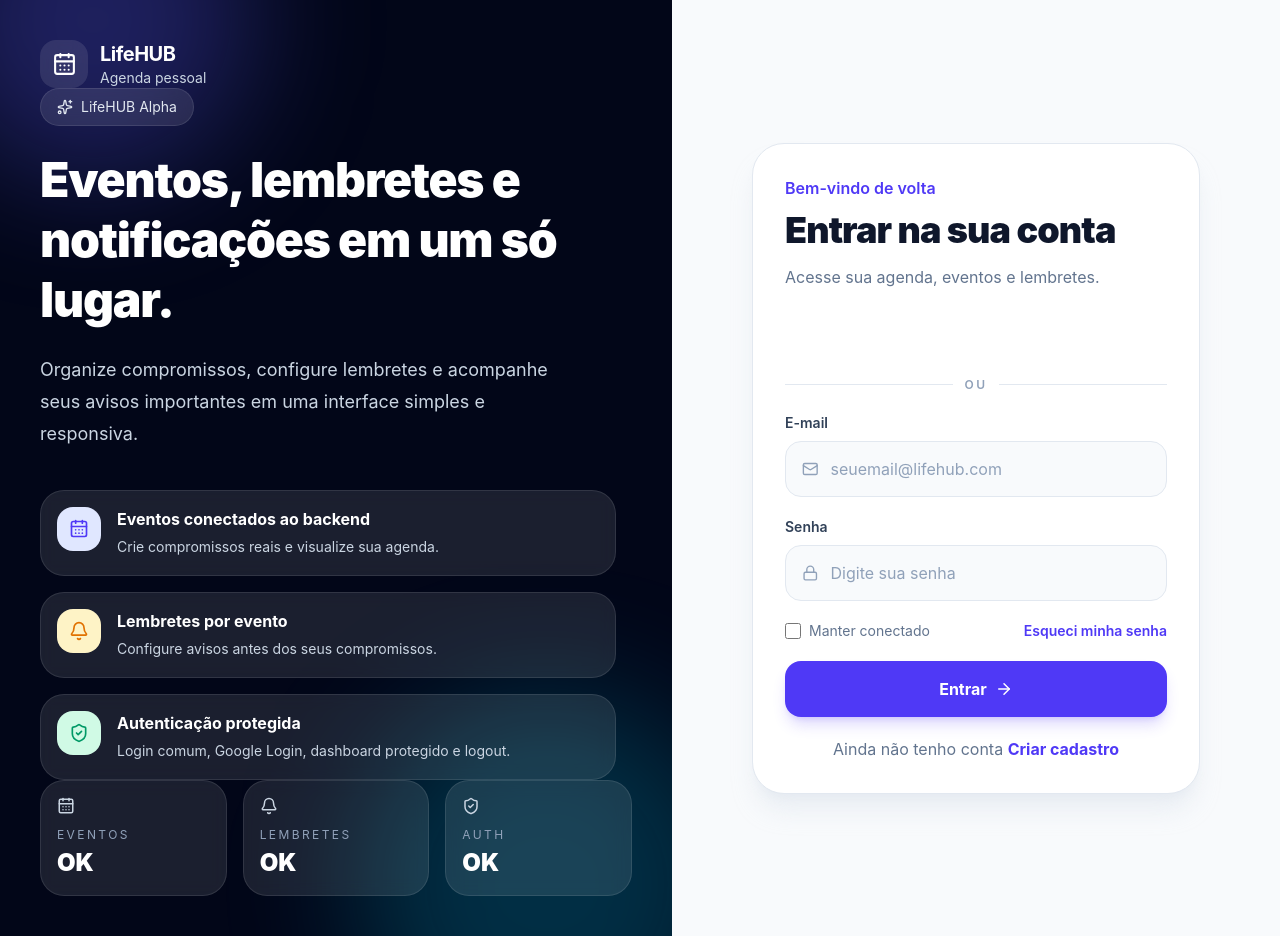
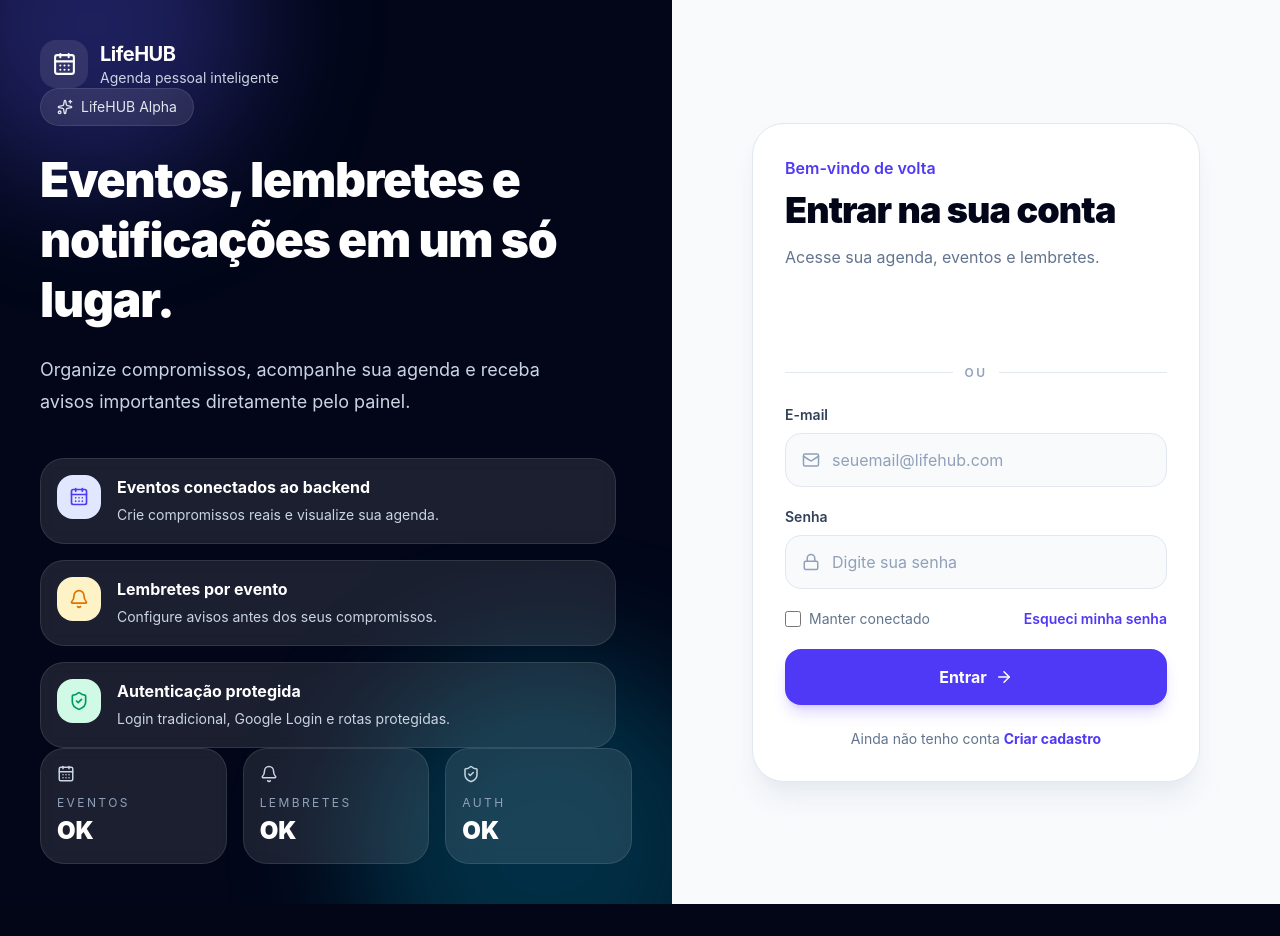
Before and after one commit to LukaoModesto/LifeHUB, a React (Vite) app in the folder frontend/: page /login in a window 1280 px wide. After the commit the page ends 904 px from the top, so only its background shows below. Built offline with nearby package versions, Linux system fonts and the light colour scheme; no server answers.

Commit message:
fix: improve mobile login layout

```diff
--- a/frontend/src/index.css
+++ b/frontend/src/index.css
@@ -19,3 +19,15 @@ body {
     radial-gradient(circle at bottom right, rgba(147, 51, 234, 0.16), transparent 30%),
     #020617;
 }
+
+html,
+body,
+#root {
+  min-height: 100%;
+  margin: 0;
+  background: #f8fafc;
+}
+
+body {
+  overflow-x: hidden;
+}
--- a/frontend/src/pages/LoginPage.tsx
+++ b/frontend/src/pages/LoginPage.tsx
@@ -82,8 +82,8 @@ function LoginPage() {
   }
 
   return (
-    <main className="min-h-[100dvh] bg-[#f8fafc] text-slate-900">
-      <div className="grid min-h-[100dvh] lg:grid-cols-[1.05fr_0.95fr]">
+    <main className="min-h-[100svh] overflow-x-hidden bg-[#f8fafc] text-slate-900">
+      <div className="grid min-h-[100svh] lg:grid-cols-[1.05fr_0.95fr]">
         <section className="relative hidden overflow-hidden bg-slate-950 px-10 py-10 text-white lg:flex lg:flex-col lg:justify-between">
           <div className="absolute left-[-10%] top-[-15%] h-80 w-80 rounded-full bg-indigo-500/30 blur-3xl" />
           <div className="absolute bottom-[-15%] right-[-10%] h-96 w-96 rounded-full bg-cyan-400/20 blur-3xl" />
@@ -95,7 +95,9 @@ function LoginPage() {
 
             <div>
               <h1 className="text-xl font-bold tracking-tight">LifeHUB</h1>
-              <p className="text-sm text-slate-300">Agenda pessoal</p>
+              <p className="text-sm text-slate-300">
+                Agenda pessoal inteligente
+              </p>
             </div>
           </div>
 
@@ -125,8 +127,8 @@ function LoginPage() {
               transition={{ duration: 0.45, delay: 0.16 }}
               className="mt-6 max-w-lg text-lg leading-8 text-slate-300"
             >
-              Organize compromissos, configure lembretes e acompanhe seus avisos
-              importantes em uma interface simples e responsiva.
+              Organize compromissos, acompanhe sua agenda e receba avisos
+              importantes diretamente pelo painel.
             </motion.p>
 
             <div className="mt-10 grid gap-4">
@@ -147,7 +149,7 @@ function LoginPage() {
               <UpdateCard
                 icon={<ShieldCheck size={20} />}
                 title="Autenticação protegida"
-                description="Login comum, Google Login, dashboard protegido e logout."
+                description="Login tradicional, Google Login e rotas protegidas."
                 color="success"
               />
             </div>
@@ -170,31 +172,35 @@ function LoginPage() {
           </div>
         </section>
 
-        <section className="flex min-h-[100dvh] items-center justify-center px-4 py-6 sm:px-5 sm:py-8 lg:px-8">
+        <section className="flex min-h-[100svh] items-start justify-center px-4 pb-[calc(1.5rem+env(safe-area-inset-bottom))] pt-6 sm:px-6 sm:py-10 lg:items-center lg:px-8">
           <motion.div
             initial={{ opacity: 0, y: 18 }}
             animate={{ opacity: 1, y: 0 }}
             transition={{ duration: 0.35 }}
             className="w-full max-w-md sm:max-w-lg lg:max-w-md"
           >
-            <div className="mb-6 flex items-center gap-3 lg:hidden">
-              <div className="flex h-14 w-14 items-center justify-center rounded-2xl bg-indigo-600 text-white shadow-lg shadow-indigo-600/20">
-                <CalendarDays size={27} />
+            <div className="mb-7 flex items-center gap-3 sm:mb-8 lg:hidden">
+              <div className="flex h-14 w-14 shrink-0 items-center justify-center rounded-2xl bg-indigo-600 text-white shadow-lg shadow-indigo-600/25 sm:h-16 sm:w-16">
+                <CalendarDays size={28} />
               </div>
 
               <div>
-                <h1 className="text-2xl font-black tracking-tight">LifeHUB</h1>
-                <p className="text-base text-slate-500">Agenda pessoal</p>
+                <h1 className="text-3xl font-black tracking-tight text-slate-900 sm:text-4xl">
+                  LifeHUB
+                </h1>
+                <p className="text-base text-slate-500 sm:text-lg">
+                  Agenda pessoal
+                </p>
               </div>
             </div>
 
-            <div className="rounded-[1.75rem] border border-slate-200 bg-white p-5 shadow-xl shadow-slate-200/70 sm:rounded-[2rem] sm:p-7 lg:p-8">
-              <div className="mb-6 sm:mb-7">
+            <div className="rounded-[1.75rem] border border-slate-200 bg-white p-5 shadow-xl shadow-slate-200/70 sm:rounded-[2rem] sm:p-8">
+              <div className="mb-6 sm:mb-8">
                 <p className="text-sm font-semibold text-indigo-600 sm:text-base">
                   Bem-vindo de volta
                 </p>
 
-                <h2 className="mt-2 text-3xl font-black leading-tight tracking-tight sm:text-4xl">
+                <h2 className="mt-2 text-3xl font-black leading-tight tracking-tight text-slate-950 sm:text-4xl">
                   Entrar na sua conta
                 </h2>
 
@@ -203,7 +209,8 @@ function LoginPage() {
                 </p>
               </div>
 
-              <div className="mb-5 flex justify-center overflow-hidden rounded-full">
+              <div className="mb-5 flex justify-center sm:mb-6">
+                <div className="w-full max-w-[340px] overflow-hidden rounded-full">
                   <GoogleLogin
                     onSuccess={(credentialResponse) => {
                       handleGoogleSuccess(credentialResponse.credential);
@@ -214,11 +221,12 @@ function LoginPage() {
                     useOneTap={false}
                     text="continue_with"
                     shape="pill"
-                  width="100%"
+                    width={340}
                   />
                 </div>
+              </div>
 
-              <div className="mb-5 flex items-center gap-3">
+              <div className="mb-5 flex items-center gap-3 sm:mb-6">
                 <div className="h-px flex-1 bg-slate-200" />
                 <span className="text-xs font-semibold uppercase tracking-[0.2em] text-slate-400">
                   ou
@@ -232,8 +240,8 @@ function LoginPage() {
                     E-mail
                   </label>
 
-                  <div className="flex h-12 items-center gap-3 rounded-2xl border border-slate-200 bg-slate-50 px-4 transition focus-within:border-indigo-300 focus-within:bg-white focus-within:ring-4 focus-within:ring-indigo-100 sm:h-14">
-                    <Mail size={18} className="text-slate-400" />
+                  <div className="flex items-center gap-3 rounded-2xl border border-slate-200 bg-slate-50 px-4 py-3 transition focus-within:border-indigo-300 focus-within:bg-white focus-within:ring-4 focus-within:ring-indigo-100 sm:py-3.5">
+                    <Mail size={18} className="shrink-0 text-slate-400" />
 
                     <input
                       type="email"
@@ -251,8 +259,8 @@ function LoginPage() {
                     Senha
                   </label>
 
-                  <div className="flex h-12 items-center gap-3 rounded-2xl border border-slate-200 bg-slate-50 px-4 transition focus-within:border-indigo-300 focus-within:bg-white focus-within:ring-4 focus-within:ring-indigo-100 sm:h-14">
-                    <Lock size={18} className="text-slate-400" />
+                  <div className="flex items-center gap-3 rounded-2xl border border-slate-200 bg-slate-50 px-4 py-3 transition focus-within:border-indigo-300 focus-within:bg-white focus-within:ring-4 focus-within:ring-indigo-100 sm:py-3.5">
+                    <Lock size={18} className="shrink-0 text-slate-400" />
 
                     <input
                       type="password"
@@ -288,7 +296,7 @@ function LoginPage() {
 
                   <button
                     type="button"
-                    className="text-left font-semibold text-indigo-600 transition hover:text-indigo-500"
+                    className="w-fit font-semibold text-indigo-600 transition hover:text-indigo-500"
                   >
                     Esqueci minha senha
                   </button>
@@ -297,7 +305,7 @@ function LoginPage() {
                 <button
                   type="submit"
                   disabled={isLoading}
-                  className="flex h-12 w-full items-center justify-center gap-2 rounded-2xl bg-indigo-600 px-5 text-sm font-bold text-white shadow-lg shadow-indigo-600/20 transition hover:bg-indigo-500 disabled:cursor-not-allowed disabled:opacity-70 sm:h-14 sm:text-base"
+                  className="flex w-full items-center justify-center gap-2 rounded-2xl bg-indigo-600 px-5 py-3.5 text-sm font-bold text-white shadow-lg shadow-indigo-600/20 transition hover:bg-indigo-500 active:scale-[0.99] disabled:cursor-not-allowed disabled:opacity-70 sm:py-4 sm:text-base"
                 >
                   {isLoading ? "Entrando..." : "Entrar"}
 
@@ -305,7 +313,7 @@ function LoginPage() {
                 </button>
               </form>
 
-              <div className="mt-5 text-center text-sm text-slate-500 sm:text-base">
+              <div className="mt-5 text-center text-sm text-slate-500 sm:mt-6">
                 Ainda não tenho conta{" "}
                 <Link
                   to="/register"
```
Lines whose indentation alone changed are shown as unchanged.
